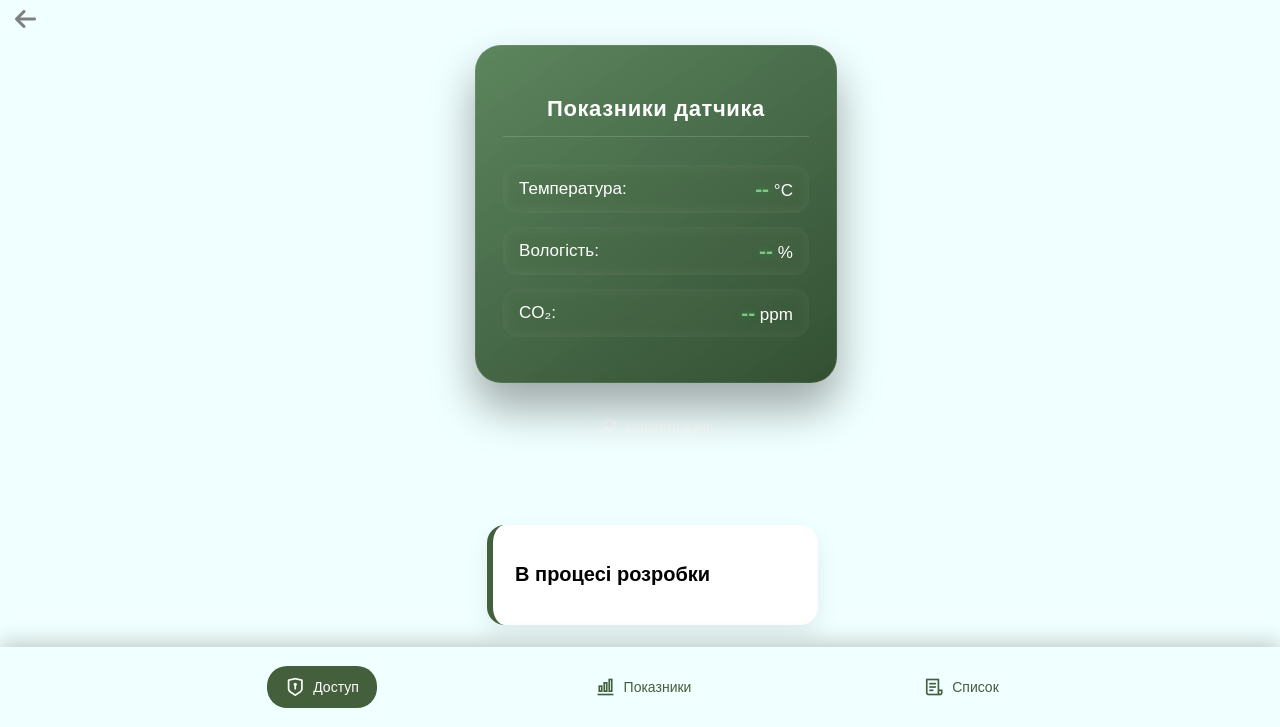
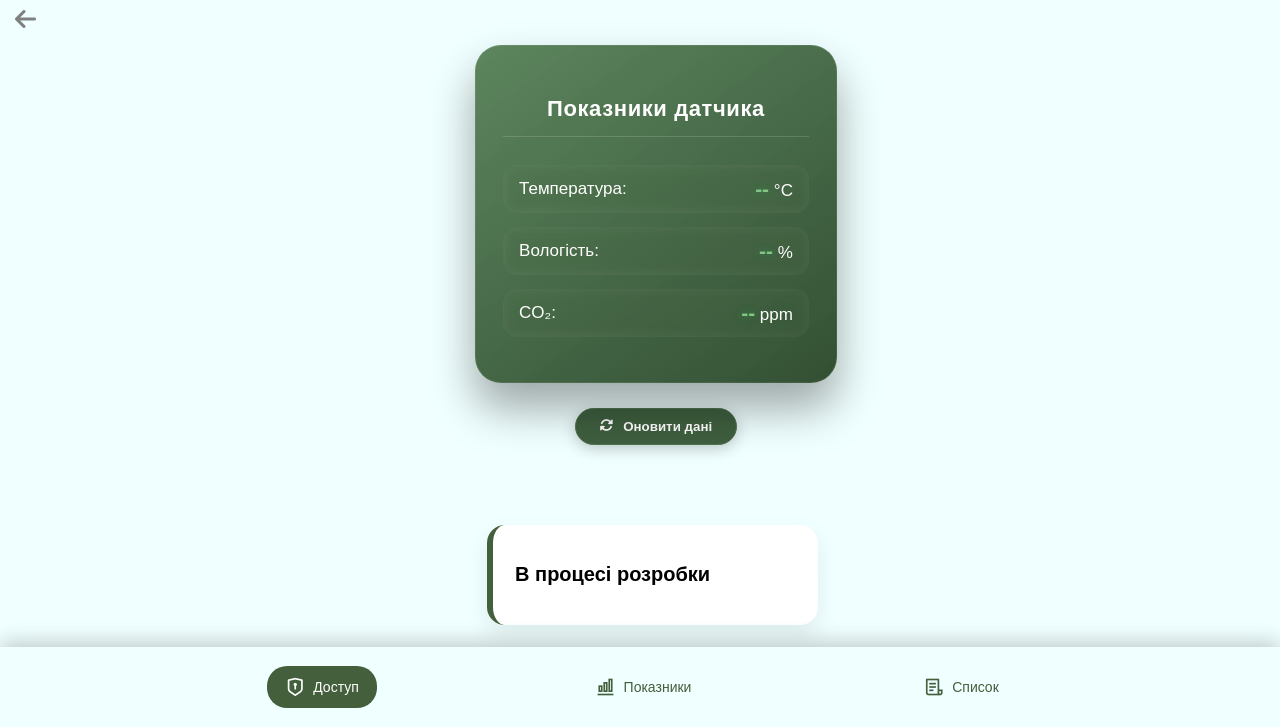
Before and after one commit to SashaTatu/SafePoint, a website: page frontend/device.html in a window 1280 px wide. Both pictures are taken after a click on the button "Доступ". Shown: the part 73-800 px from the top of the page. Drawn offline with nearby package versions, Linux system fonts and the light colour scheme; no server answers.

Commit message:
кнопка

```diff
--- a/frontend/css/device.css
+++ b/frontend/css/device.css
@@ -760,19 +760,32 @@ body.dark .list-container {
     display: flex;
     align-items: center;
     gap: 10px;
-    background: rgba(255, 255, 255, 0.1);
-    border: 1px solid rgba(255, 255, 255, 0.2);
-    padding: 10px 20px;
+    /* Використовуємо суцільний колір замість прозорого */
+    background: #3f5f3f;
+    /* Світліша межа для об'єму */
+    border: 1px solid #4e754e;
+    padding: 10px 24px;
     border-radius: 50px;
-    color: white;
+    color: #ffffff;
     cursor: pointer;
-    font-weight: 500;
-    transition: all 0.3s ease;
+    font-weight: 600;
+    /* Додаємо тінь для ефекту підняття */
+    box-shadow: 0 4px 15px rgba(0, 0, 0, 0.2);
+    transition: all 0.3s cubic-bezier(0.4, 0, 0.2, 1);
 }
 
 .refresh-btn:hover {
-    background: rgba(255, 255, 255, 0.2);
-    transform: translateY(-2px);
+    /* Колір при наведенні стає трохи світлішим */
+    background: #4a6e4a;
+    border-color: #5a855a;
+    transform: translateY(-3px);
+    box-shadow: 0 6px 20px rgba(0, 0, 0, 0.3);
+}
+
+/* Стан натискання */
+.refresh-btn:active {
+    transform: translateY(-1px);
+    box-shadow: 0 2px 10px rgba(0, 0, 0, 0.2);
 }
 
 .refresh-btn i {
```
